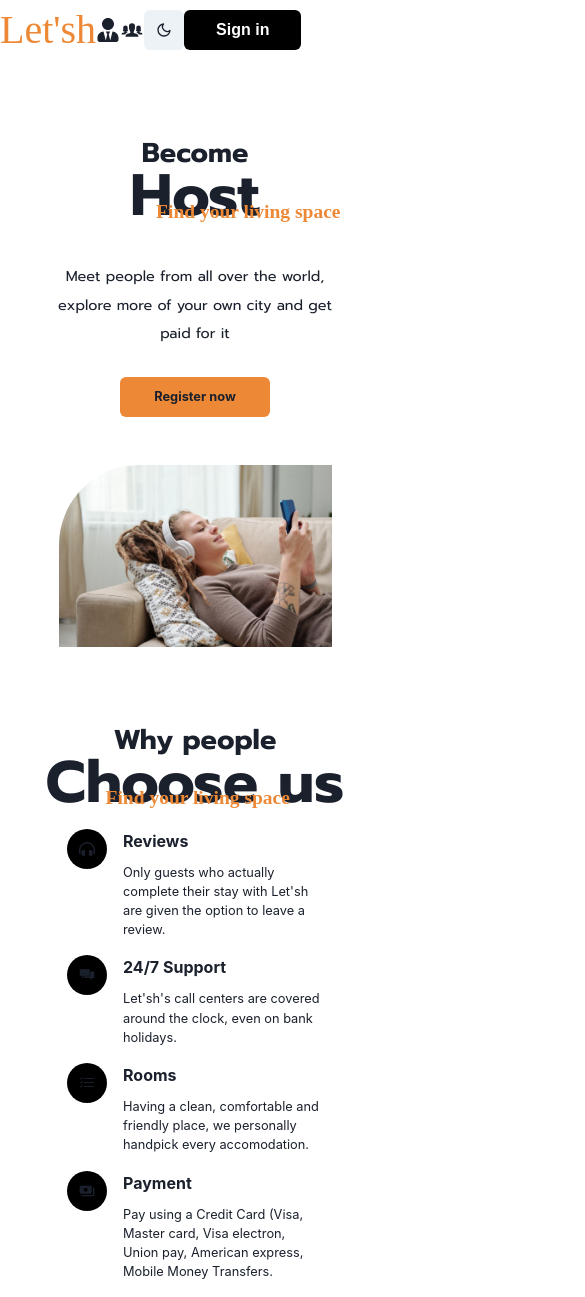
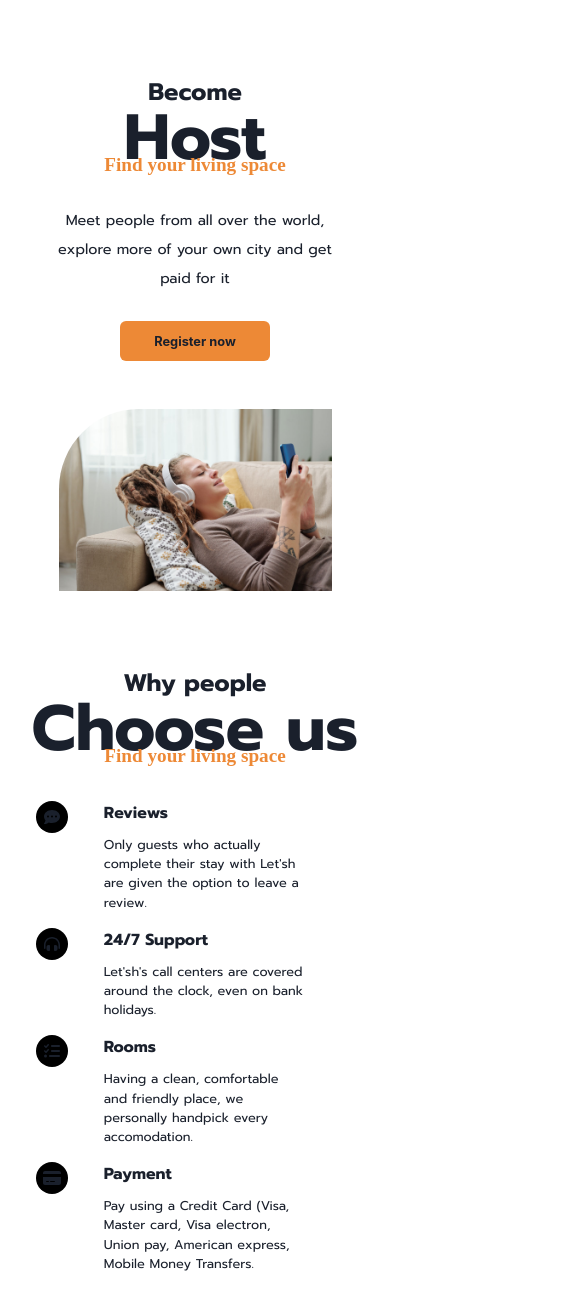
Before and after one commit to donghhan/letsh-client, a React (Vite) app: page / in a window 390 px wide. Shown: the top 1297 px of the page, 585 px wide, since content can reach past the window. Built offline with nearby package versions, Linux system fonts and the light colour scheme; a web font is replaced by a local one.

Commit message:
Why people choose us responsive finished

```diff
--- a/package.json
+++ b/package.json
@@ -22,6 +22,10 @@
     "react-router-dom": "^6.4.4"
   },
   "devDependencies": {
+    "@fortawesome/fontawesome-svg-core": "^6.2.1",
+    "@fortawesome/free-regular-svg-icons": "^6.2.1",
+    "@fortawesome/free-solid-svg-icons": "^6.2.1",
+    "@fortawesome/react-fontawesome": "^0.2.0",
     "@types/react": "^18.0.24",
     "@types/react-dom": "^18.0.8",
     "@vitejs/plugin-react": "^2.2.0",
--- a/src/App.tsx
+++ b/src/App.tsx
@@ -5,10 +5,10 @@ import Footer from "./components/Footer";
 
 export default function App() {
   return (
-    <>
-      <Header />
+    <Box>
+      {/* <Header /> */}
       <Outlet />
-      <Footer />
-    </>
+      {/* <Footer /> */}
+    </Box>
   );
 }
--- a/src/components/home/Title.tsx
+++ b/src/components/home/Title.tsx
@@ -4,40 +4,42 @@ interface ITitle {
   titlePrefix?: string;
   title: string;
   primary?: boolean;
+  titleSection: "hero" | "host" | "why";
 }
 
-export default function Title({ titlePrefix, title, primary }: ITitle) {
+export default function Title({
+  titlePrefix,
+  title,
+  primary,
+  titleSection,
+}: ITitle) {
   return (
-    <Box as="div" width="fit-content">
+    <Box as="div" width="100%">
       <Box
         as="div"
         position="relative"
         textAlign={{
           base: "center",
+          lg: "left",
         }}
       >
         <Text
+          as="span"
           fontFamily="prompt"
-          fontSize={{
-            base: "7vw",
-            sm: "2.5rem",
-            md: "3rem",
-            lg: "2.5rem",
-            xl: "3rem",
-            "2xl": "3rem",
-          }}
           lineHeight="1em"
           fontWeight="bold"
+          fontSize={{ base: "1.5rem", md: "2rem", lg: "2.5rem" }}
         >
           {titlePrefix ? titlePrefix : null}
         </Text>
         <Text
+          as="h1"
           fontFamily="prompt"
           fontSize={{
-            base: "15vw",
-            sm: "6rem",
-            md: "7rem",
-            lg: "6rem",
+            base: "4rem",
+            sm: "4rem",
+            md: "5rem",
+            lg: "5.5rem",
             xl: "7rem",
             "2xl": "7rem",
           }}
@@ -48,25 +50,33 @@ export default function Title({ titlePrefix, title, primary }: ITitle) {
         </Text>
         {primary ? (
           <Text
-            width="100%"
-            minWidth="500px"
+            as="span"
+            whiteSpace="nowrap"
             position="absolute"
             bottom={{
-              base: "0",
-              sm: "0",
+              base: "-10px",
+              sm: "-10px",
               md: "-.5em",
-              lg: "-0.125rem",
+              lg: "-.5em",
               xl: "-.5em",
               "2xl": "-.5em",
             }}
             left={{
-              base: "20%",
+              base: "50%",
+              md: "50%",
+              lg: "30%",
+            }}
+            transform={{
+              base: "translateX(-50%)",
+              sm: "translateX(-50%)",
+              md: "translateX(-50%)",
+              lg: "translateX(-30%)",
             }}
             fontFamily="charmonman"
             fontSize={{
-              base: "5vw",
-              sm: "1.5rem",
-              md: "2.125rem",
+              base: "1.2rem",
+              sm: "1.2rem",
+              md: "1.5rem",
               lg: "1.8rem",
               xl: "2.125rem",
               "2xl": "2.125rem",
--- a/src/components/home/WhyChooseUs.tsx
+++ b/src/components/home/WhyChooseUs.tsx
@@ -1,32 +1,71 @@
-import { Flex, Box, Text, useColorMode, IconButton } from "@chakra-ui/react";
-import styled from "@emotion/styled";
-import { GiTalk } from "react-icons/gi";
-import { FaHeadphonesAlt } from "react-icons/fa";
-import { BsListCheck } from "react-icons/bs";
-import { MdPayments } from "react-icons/md";
+import { Flex, Box, Text, useColorMode } from "@chakra-ui/react";
+import { FontAwesomeIcon } from "@fortawesome/react-fontawesome";
+import {
+  faCircle,
+  faCommentDots,
+  faHeadphonesAlt,
+  faListCheck,
+  faCreditCard,
+} from "@fortawesome/free-solid-svg-icons";
 
 const items = [
   {
     id: "review",
-    icon: <FaHeadphonesAlt />,
+    icon: (
+      <span className="fa-stack fa-1x">
+        <FontAwesomeIcon
+          icon={faCircle}
+          className="fa-stack-2x"
+          style={{ color: "black" }}
+        />
+        <FontAwesomeIcon icon={faCommentDots} className="fa-stack-1x" />
+      </span>
+    ),
     title: "Reviews",
     text: "Only guests who actually complete their stay with Let'sh are given the option to leave a review.",
   },
   {
     id: "support",
-    icon: <GiTalk />,
+    icon: (
+      <span className="fa-stack fa-1x">
+        <FontAwesomeIcon
+          icon={faCircle}
+          className="fa-stack-2x"
+          style={{ color: "black" }}
+        />
+        <FontAwesomeIcon icon={faHeadphonesAlt} className="fa-stack-1x" />
+      </span>
+    ),
     title: "24/7 Support",
     text: "Let'sh's call centers are covered around the clock, even on bank holidays.",
   },
   {
     id: "rooms",
-    icon: <BsListCheck />,
+    icon: (
+      <span className="fa-stack fa-1x">
+        <FontAwesomeIcon
+          icon={faCircle}
+          className="fa-stack-2x"
+          style={{ color: "black" }}
+        />
+        <FontAwesomeIcon icon={faListCheck} className="fa-stack-1x" />
+      </span>
+    ),
     title: "Rooms",
     text: "Having a clean, comfortable and friendly place, we personally handpick every accomodation.",
   },
   {
     id: "payments",
-    icon: <MdPayments />,
+    icon: (
+      <span className="fa-stack fa-1x">
+        <FontAwesomeIcon
+          icon={faCircle}
+          className="fa-stack-2x"
+          style={{ color: "black" }}
+        />
+        <FontAwesomeIcon icon={faCreditCard} className="fa-stack-1x" />
+      </span>
+    ),
     title: "Payment",
     text: "Pay using a Credit Card (Visa, Master card, Visa electron, Union pay, American express, Mobile Money Transfers.",
   },
@@ -38,7 +77,7 @@ export default function WhyChooseUsFlexItems() {
   return (
     <Flex
       flexDirection="column"
-      mt={{ base: "1em", sm: "1em", md: "3em", lg: "1em" }}
+      mt={{ base: "2.5em", sm: "3em", md: "3em", lg: "3em" }}
     >
       {items.map(({ id, icon, title, text }) => {
         return (
@@ -48,26 +87,24 @@ export default function WhyChooseUsFlexItems() {
             width="100%"
             maxWidth={{ base: "350px" }}
           >
-            <Flex
-              bgColor="black"
-              width={{ base: "40px", md: "100px" }}
-              height={{ base: "40px" }}
-              justify="center"
-              align="center"
-              borderRadius="50%"
+            <Text
+              borderRadius="60px"
+              fontSize={{
+                lg: "1.125rem",
+              }}
             >
               {icon}
-            </Flex>
-            <Box ml={{ base: "1em", sm: "2em" }}>
+            </Text>
+            <Box ml={{ base: "2em", sm: "2em" }} fontFamily="prompt">
               <Text
                 marginBottom="10px"
                 fontWeight="bold"
-                fontSize={{ base: "1rem", md: "1.5rem" }}
+                fontSize={{ base: "1rem", md: "1.3rem" }}
               >
                 {title}
               </Text>
               <Text
-                fontSize={{ base: ".8rem", md: "1.125rem" }}
+                fontSize={{ base: ".8rem", md: "1rem" }}
                 maxW={{ base: "200px", md: "800px" }}
               >
                 {text}
--- a/src/pages/HomePage.tsx
+++ b/src/pages/HomePage.tsx
@@ -1,6 +1,7 @@
-import { Flex, Text, Button, Image, Wrap, WrapItem } from "@chakra-ui/react";
+import { Flex, Text, Button, Image, Box } from "@chakra-ui/react";
 import Title from "../components/home/Title";
 import * as rest from "../assets/rest.jpg";
+import * as woman from "../assets/woman.svg";
 import WhyChooseUsFlexItems from "../components/home/WhyChooseUs";
 
 export default function HomePage() {
@@ -9,7 +10,6 @@ export default function HomePage() {
       {/* Become Host Section */}
       <Flex
         as="section"
-        overflowX="hidden"
         width="100vw"
         height={{
           sm: "fit-content",
@@ -53,14 +53,20 @@ export default function HomePage() {
         }}
       >
         <Flex as="div" direction="column" align={{ base: "center" }}>
-          <Title titlePrefix="Become" title="Host" primary />
+          <Title
+            titlePrefix="Become"
+            title="Host"
+            primary
+            titleSection="hero"
+          />
           <Text
             mt="2.5em"
             maxWidth="300px"
             lineHeight="2em"
             fontSize={{
               base: ".9rem",
-              lg: "1rem",
+              md: "1rem",
+              lg: "1.125rem",
               xl: "1.125rem",
               "2xl": "1.125rem",
             }}
@@ -68,6 +74,8 @@ export default function HomePage() {
             mb="2em"
             textAlign={{
               base: "center",
+              lg: "left",
+              xl: "left",
             }}
           >
             Meet people from all over the world, explore more of your own city
@@ -126,12 +134,60 @@ export default function HomePage() {
       {/* Why people choose us Section */}
       <Flex
         as="section"
-        width="100vw"
-        direction={{ base: "column" }}
-        align={{ base: "center" }}
+        width="100%"
+        align="center"
+        justify={{
+          base: "center",
+          lg: "space-between",
+          xl: "space-around",
+        }}
+        mt={{
+          xl: "3em",
+        }}
+        p={{
+          lg: "0 3em",
+        }}
       >
-        <Title titlePrefix="Why people" title="Choose us" primary />
-        <WhyChooseUsFlexItems />
+        <Box
+          width={{
+            lg: "350px",
+            xl: "400px",
+          }}
+          height={{
+            lg: "550px",
+            xl: "600px",
+          }}
+          bgColor="orange.400"
+          borderTopLeftRadius="70px"
+          borderBottomRightRadius="70px"
+          position="relative"
+        >
+          <Image
+            src={woman.default}
+            alt="woman"
+            position="absolute"
+            right={{
+              lg: "-20%",
+            }}
+            top={{
+              lg: "10%",
+              xl: "20%",
+            }}
+            transform={{
+              lg: "scale(1.5)",
+              xl: "scale(1.5)",
+            }}
+          />
+        </Box>
+        <Box>
+          <Title
+            titlePrefix="Why people"
+            title="Choose us"
+            primary
+            titleSection="why"
+          />
+          <WhyChooseUsFlexItems />
+        </Box>
       </Flex>
     </>
   );
```
Also changed, not shown: src/assets/woman.svg (added), 1 other file (tests, documents, lock files or other folders).
